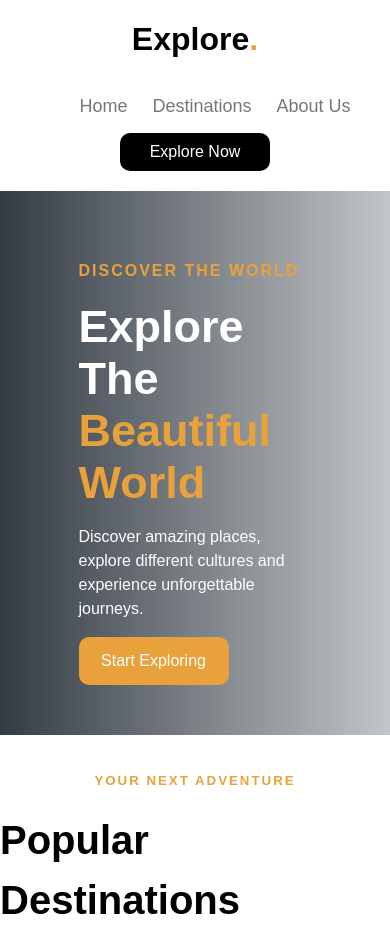
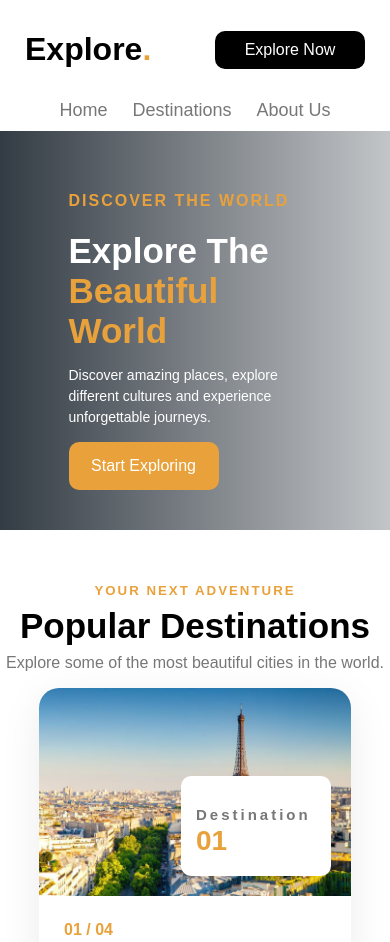
Before and after one commit to RokiaSherif/CitiesExplorer-internship-project, a plain HTML site: page index.html in a window 390 px wide. Shown: the top 942 px of the page. Drawn offline with Linux system fonts and the light colour scheme.

Commit message:
Update responsive design

```diff
--- a/index.html
+++ b/index.html
@@ -91,7 +91,7 @@
       </div>
     </div>
     <div class="about" id="about">
-      <h1>Travel. Discover. Enjoy.</h1>
+      <h2>Travel. Discover. Enjoy.</h2>
       <p>Every destination has a story. Let's discover it together.</p>
     </div>
     <div class="footer">
--- a/style.css
+++ b/style.css
@@ -7,7 +7,7 @@ body {
   margin: 0;
   padding: 0;
 }
-a{
+a {
   text-decoration: none;
   color: white;
 }
@@ -27,7 +27,7 @@ a{
   gap: 25px;
   list-style: none;
 }
-.navbar ul li a{
+.navbar ul li a {
   font-size: 18px;
   color: var(--gray-color);
   cursor: pointer;
@@ -98,26 +98,28 @@ a{
   background-color: #b78131;
   transform: translateY(-5px);
 }
-.destination{
+.destination {
   display: flex;
   align-items: center;
   justify-content: center;
   flex-direction: column;
-  margin: 15px 0;
+  margin: 30px 0;
 }
-.destination h5{
+.destination h5 {
   color: var(--orange-color);
   letter-spacing: 2px;
+  margin-bottom: 2px;
 }
-.destination h1{
-  font-size: 40px;
+.destination h1 {
+  font-size: 35px;
   line-height: 1.5;
   margin: 0;
 }
-.destination p{
+.destination p {
   color: var(--gray-color);
+  margin-top: 2px;
 }
-.destination .city{
+.destination .city {
   display: flex;
   align-items: stretch;
   justify-content: center;
@@ -127,7 +129,7 @@ a{
   box-shadow: 0 10px 40px rgba(0, 0, 0, 0.08);
   padding: 0;
 }
-.destination .city .info{
+.destination .city .info {
   flex: 1;
   padding: 25px;
   box-sizing: border-box;
@@ -136,11 +138,11 @@ a{
   align-items: flex-start;
   justify-content: center;
 }
-.destination .city .info p{
+.destination .city .info p {
   line-height: 1.7;
 }
 .destination .city .info .row1,
-.destination .city .info .row2{
+.destination .city .info .row2 {
   display: flex;
   align-items: center;
   justify-content: flex-start;
@@ -148,33 +150,33 @@ a{
   margin: 0;
 }
 .destination .city .info .row1 > div,
-.destination .city .info .row2 > div{
+.destination .city .info .row2 > div {
   flex: 1;
   min-width: 0;
 }
 .destination .city .info .row1 > div h5,
-.destination .city .info .row2 > div h5{
+.destination .city .info .row2 > div h5 {
   color: black;
   letter-spacing: 0;
 }
 .destination .city .info .row1 > div p,
-.destination .city .info .row2 > div p{
+.destination .city .info .row2 > div p {
   font-size: 13px;
 }
-.destination .city .image{
+.destination .city .image {
   display: flex;
   flex: 1;
   align-items: stretch;
   position: relative;
 }
-.destination .city .image img{
+.destination .city .image img {
   width: 100%;
   height: 100%;
   border-radius: 0 20px 20px 0;
   display: block;
   object-fit: cover;
 }
-.destination .city .image .card{
+.destination .city .image .card {
   position: absolute;
   bottom: 20px;
   right: 20px;
@@ -185,42 +187,42 @@ font-size: 13px;
   padding: 10px 15px;
   border-radius: 10px;
 }
-.destination .city .image .card h4{
+.destination .city .image .card h4 {
   color: var(--gray-color);
   letter-spacing: 3px;
   margin-bottom: 2px;
   font-size: 15px;
 }
-.destination .city .image .card p{
+.destination .city .image .card p {
   color: var(--orange-color);
   font-size: 28px;
   font-weight: 600;
   margin-top: 0;
 }
-.destination .btns{
+.destination .btns {
   display: flex;
   align-items: center;
   justify-content: space-between;
   gap: 15px;
   margin: 20px;
 }
-.destination .btns .dots{
+.destination .btns .dots {
   display: flex;
   align-items: center;
   justify-content: center;
   gap: 12px;
 }
-.destination .btns .dots span{
+.destination .btns .dots span {
   width: 10px;
   height: 10px;
   border-radius: 50%;
   background-color: var(--gray-color);
   cursor: pointer;
 }
-.destination .btns .dots span.active{
+.destination .btns .dots span.active {
   background-color: var(--orange-color);
 }
-.destination button{
+.destination button {
   background-color: black;
   color: white;
   border: none;
@@ -228,12 +230,12 @@ font-size: 13px;
   width: 130px;
   padding: 15px;
   cursor: pointer;
-  transition: .3s ease-in-out;
+  transition: 0.3s ease-in-out;
 }
-.destination button:hover{
+.destination button:hover {
   background-color: var(--orange-color);
 }
-.about{
+.about {
   display: flex;
   flex-direction: column;
   align-items: center;
@@ -242,11 +244,11 @@ font-size: 13px;
   background-color: #17202a;
   padding: 30px;
 }
-.about p{
+.about p {
   color: #cccccc;
   margin-top: 0;
 }
-.footer{
+.footer {
   background-color: #101820;
   color: #aaaaaa;
   display: flex;
@@ -254,16 +256,55 @@ margin-top: 0;
   justify-content: center;
 }
 @media (max-width: 770px) {
-  .destination .city{
+  .navbar {
+    display: flex;
+    flex-wrap: wrap;
+    justify-content: space-between;
+    padding: 10px 25px;
+    box-sizing: border-box;
+    gap: 10px;
+  }
+  .navbar h1 {
+    order: 1;
+  }
+  .navbar button {
+    order: 2;
+  }
+  .navbar ul {
+    order: 3;
+    width: 100%;
+    justify-content: center;
+    padding: 0;
+    margin: 0;
+  }
+  .destination .city {
     flex-direction: column-reverse;
   }
-  .destination .city .image img{
+  .destination .city .image img {
     border-radius: 20px 20px 0px 0px;
   }
 }
 @media (max-width: 740px) {
-  .navbar {
-    flex-wrap: wrap;
-    margin-bottom: 20px;
+  .hero-sec .text {
+    max-width: 100%;
+    padding: 10px;
+  }
+  .hero-sec .text h1 {
+    font-size: 35px;
+  }
+  .hero-sec .text p {
+    font-size: 14px;
+  }
+  .btns .next,
+  .btns .previous {
+    width: 100px;
+  }
+  .about {
+    text-align: center;
+  }
+  .about p {
+    width: 100%;
+    text-align: center;
+    font-size: 16px;
   }
 }
```
Lines whose indentation alone changed are shown as unchanged.
